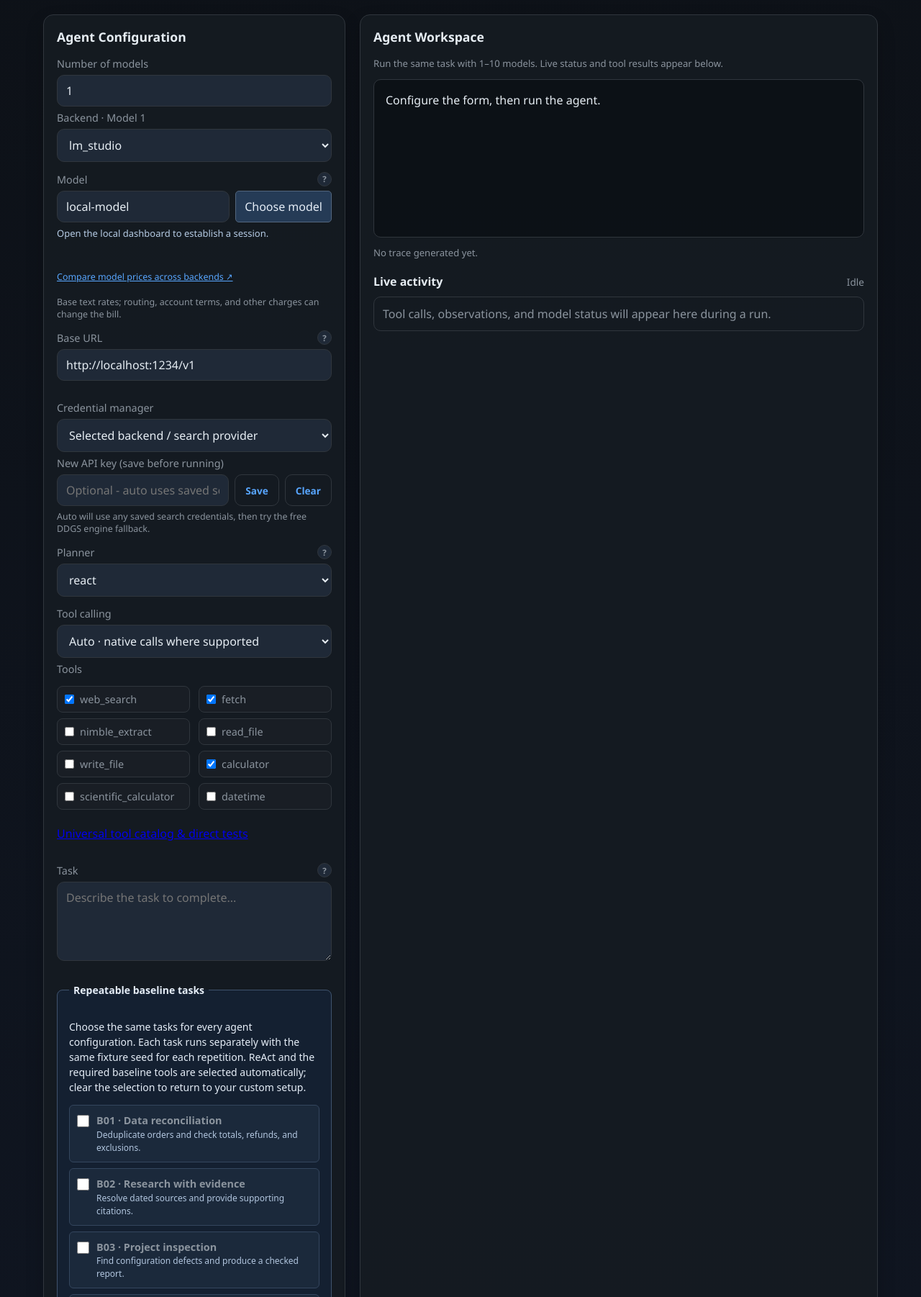
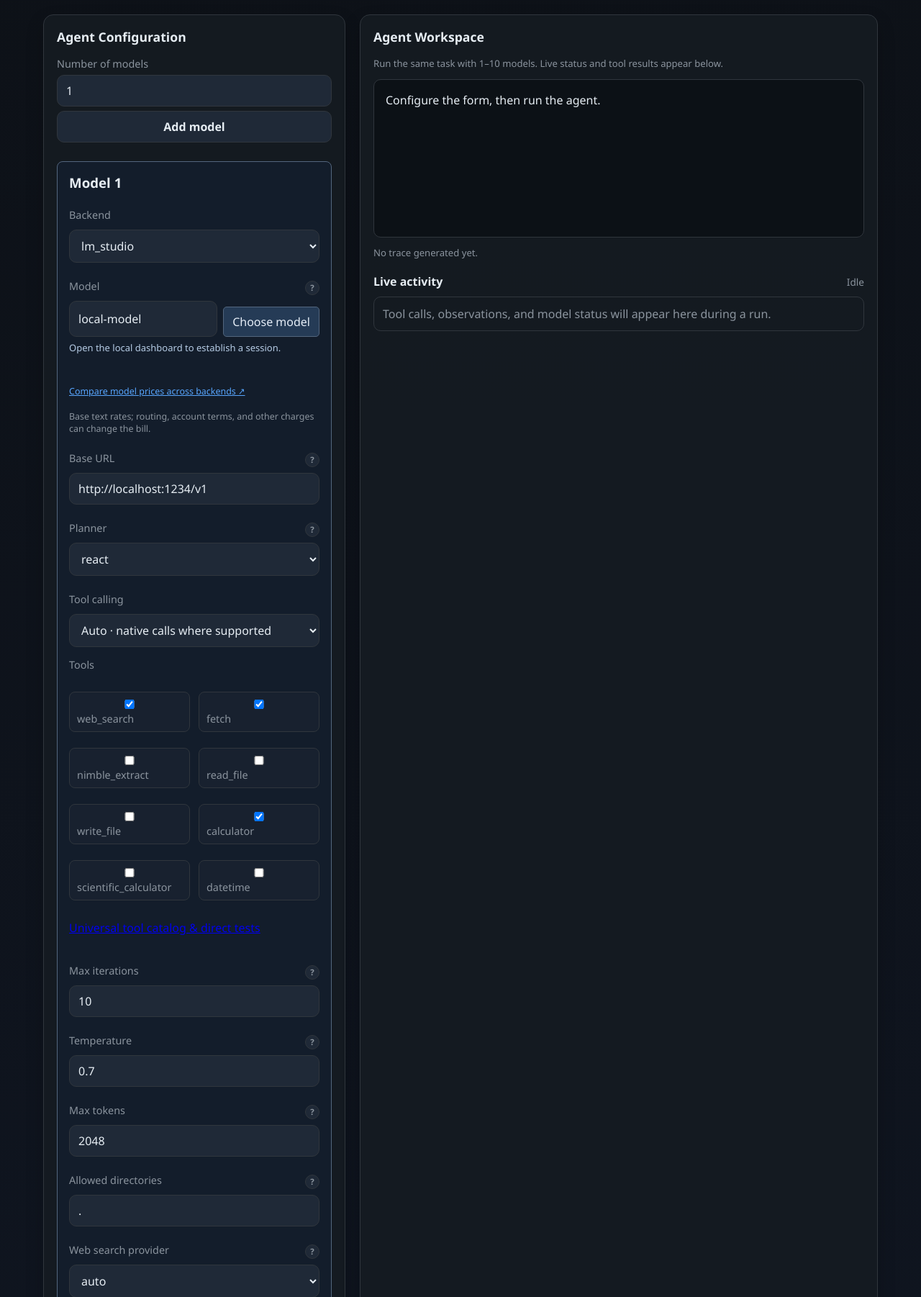
Before and after one commit to Alan-VZ/Agent-Playpen, a FastAPI app: page / in a window 1280 px wide. Shown: the part 171-1973 px from the top of the page at 72% size. Run offline with FastAPI, Linux system fonts and the light colour scheme.

Commit message:
Add independent model cards and matched baseline comparisons

```diff
--- a/debugging/dashboard/experiments.py
+++ b/debugging/dashboard/experiments.py
@@ -34,7 +34,7 @@ class ReviewRequest(BaseModel):
 
 class LaunchRequest(BaseModel):
     model_config = ConfigDict(extra="forbid")
-    configs: list[ExperimentConfig] = Field(min_length=1, max_length=8)
+    configs: list[ExperimentConfig] = Field(min_length=1, max_length=10)
     repeats: int = 5
     tasks: list[str] = Field(default_factory=lambda: list(TASKS), min_length=1, max_length=5)
 
--- a/debugging/dashboard/readiness.py
+++ b/debugging/dashboard/readiness.py
@@ -49,7 +49,7 @@ def requirements(config):
     """Return deduplicated provider -> consumer names, including team members."""
     result = {}
     for index, selected in enumerate(config.get("agents") or config.get("model_slots") or [config]):
-        agent = {**config, **selected}
+        agent = {**config, **{key: value for key, value in selected.items() if value is not None}}
         backend = agent.get("backend", "lm_studio")
         if backend in credentials.BACKEND_KEYS:
             result.setdefault(backend, []).append(f"agent-{index + 1}: model")
--- a/debugging/dashboard/server.py
+++ b/debugging/dashboard/server.py
@@ -302,6 +302,15 @@ class ModelSlot(BaseModel):
     model: str = Field(max_length=500)
     base_url: str = ""
     role: str = Field(default="Independent researcher", max_length=500)
+    temperature: float | None = Field(default=None, ge=0, le=2)
+    max_tokens: int | None = Field(default=None, ge=64, le=32768)
+    max_iterations: int | None = Field(default=None, ge=1, le=50)
+    planner: str | None = Field(default=None, pattern="^(react|cot|tree)$")
+    tool_calling_mode: str | None = Field(default=None, pattern="^(auto|native|prompt)$")
+    tools: list[str] | None = None
+    allowed_dirs: str | None = None
+    search_provider: str | None = None
+
 
 
 class AgentConfig(BaseModel):
@@ -498,7 +507,7 @@ def _validate_run(config: AgentConfig):
         raise HTTPException(status_code=400, detail="Task is required.")
     if config.api_key or config.search_cse_id:
         raise HTTPException(status_code=400, detail="Save credentials using the credential manager first.")
-    if "python_repl" in config.tools:
+    if "python_repl" in config.tools or any("python_repl" in (slot.tools or []) for slot in config.model_slots):
         raise HTTPException(status_code=400, detail="Python execution is disabled in the credential-enabled dashboard.")
     if config.planner not in PLANNER_MAP:
         raise HTTPException(status_code=400, detail="Unsupported planner.")
@@ -613,7 +622,7 @@ def _execute_slot(config, agent_id, on_event=None, cancel_event=None):
 def _execute_run(config: AgentConfig, on_event=None, cancel_event=None):
     if not config.model_slots:
         return _execute_slot(config,"agent-1",on_event,cancel_event)
-    members = [config.model_copy(update={"backend":s.backend,"model":s.model,"base_url":s.base_url,"model_slots":[]}) for s in config.model_slots]
+    members = [config.model_copy(update={**s.model_dump(exclude_none=True, exclude={"role"}),"model_slots":[]}) for s in config.model_slots]
     if len(members)==1:
         return _execute_slot(members[0],"agent-1",on_event,cancel_event)
     session_id=uuid.uuid4().hex
--- a/debugging/dashboard/templates/baseline_builder.html
+++ b/debugging/dashboard/templates/baseline_builder.html
@@ -18,6 +18,7 @@ window.installBaselineBuilder=function(input){
    const count=field(fields,'Number of agents',config.agents.length,v=>{v=Math.max(1,Math.min(10,Math.floor(v)||1));while(config.agents.length<v)config.agents.push({...config.agents[0],role:'Independent researcher'});config.agents.length=v;if(v>1)config.agents[v-1].role='Critic and synthesizer: preserve evidence-backed dissent.';save();render();},'number');count.min='1';count.max='10';
    const concurrency=field(fields,'Maximum simultaneous agents',config.max_concurrency||1,v=>config.max_concurrency=v,'number');concurrency.min='1';concurrency.max='10';
    const seconds=field(fields,'Time limit per task (seconds)',config.timeout_seconds||210,v=>config.timeout_seconds=v,'number');seconds.min='1';seconds.max='1800';
+   field(fields,'Maximum iterations',config.max_iterations||10,v=>config.max_iterations=v,'number');field(fields,'Max output tokens',config.max_output_tokens||2048,v=>config.max_output_tokens=v,'number');
    field(fields,'Shared token reservation limit',config.token_reservation_limit||300000,v=>config.token_reservation_limit=v,'number');field(fields,'Shared tool request limit',config.tool_request_limit||120,v=>config.tool_request_limit=v,'number');
    for(const [memberIndex,member] of config.agents.entries()){
     const panel=element('div');panel.className='baseline-member';panel.append(element('strong',config.agents.length>1&&memberIndex===config.agents.length-1?'Agent '+(memberIndex+1)+' · critic / synthesizer':'Agent '+(memberIndex+1)+' · independent researcher'));const row=element('div');row.className='fields';panel.append(row);
@@ -25,6 +26,7 @@ window.installBaselineBuilder=function(input){
     const model=field(row,'Model',member.model,v=>member.model=v);model.readOnly=true;model.className='model-input';
     select(row,'Planner',member.planner||'react',['react','cot','tree'],v=>member.planner=v).disabled=automatic;
     select(row,'Tool calling',member.tool_calling_mode||'prompt',['auto','native','prompt'],v=>member.tool_calling_mode=v);
+    const temperature=field(row,'Temperature',member.temperature??0,v=>member.temperature=v,'number');temperature.min='0';temperature.max='2';temperature.step='any';
     const toolNames={read_fixture:'Read baseline inputs',calculator:'Calculator',write_artifact:'Write baseline report'};for(const [id,title] of Object.entries(toolNames)){const label=element('label'),checkbox=document.createElement('input');checkbox.type='checkbox';checkbox.checked=(member.tools||Object.keys(toolNames)).includes(id);checkbox.disabled=automatic;checkbox.addEventListener('change',()=>{const selected=new Set(member.tools||Object.keys(toolNames));if(checkbox.checked)selected.add(id);else selected.delete(id);member.tools=Array.from(selected);save();});label.append(checkbox,document.createTextNode(title));row.append(label);}
     field(panel,'Role',member.role||'Independent researcher',v=>member.role=v);
     if(['lm_studio','ollama','azure_openai'].includes(member.backend))field(panel,member.backend==='azure_openai'?'Azure resource endpoint':'Local server URL (optional)',member.base_url||'',v=>member.base_url=v||null,'url');
@@ -34,6 +36,6 @@ window.installBaselineBuilder=function(input){
    if(configs.length>1){const remove=element('button','Remove configuration');remove.type='button';remove.addEventListener('click',()=>{configs.splice(index,1);save();render();});section.append(remove);}root.append(section);
   }
  }
- document.getElementById('baseline-add-config').addEventListener('click',()=>{const configs=JSON.parse(input.value);if(configs.length>=8)return;const copy=JSON.parse(JSON.stringify(configs[0]));copy.name='comparison-'+(configs.length+1);configs.push(copy);input.value=JSON.stringify(configs,null,2);render();});input.addEventListener('change',render);document.addEventListener('baseline-tasks-changed',render);return render;
+ document.getElementById('baseline-add-config').addEventListener('click',()=>{const configs=JSON.parse(input.value);if(configs.length>=10)return;const copy=JSON.parse(JSON.stringify(configs[0]));copy.name='comparison-'+(configs.length+1);configs.push(copy);input.value=JSON.stringify(configs,null,2);render();});input.addEventListener('change',render);document.addEventListener('baseline-tasks-changed',render);return render;
 };
 </script>
--- a/debugging/dashboard/templates/baseline_task_picker.html
+++ b/debugging/dashboard/templates/baseline_task_picker.html
@@ -31,11 +31,13 @@
   function destination(){const config=collectConfig();const params=new URLSearchParams({repeats:document.getElementById('workspace-baseline-repeats')?.value||'1',tasks:ids().join(','),backend:config.backend,model:config.model,planner:config.planner,tool_calling_mode:config.tool_calling_mode||'auto',temperature:String(config.temperature),max_iterations:String(config.max_iterations),max_output_tokens:String(config.max_tokens)});if(window.playpenModelSlots&&window.playpenModelSlots.get().length>1)params.set('models',JSON.stringify(window.playpenModelSlots.get()));if(['lm_studio','ollama','azure_openai'].includes(config.backend))params.set('base_url',config.base_url);return '/baselines?'+params;}
   async function launch(){
     const tasks=ids();if(!tasks.length)throw new Error('Select at least one baseline task.');
+    if(!document.getElementById('agent-form').reportValidity())throw new Error('Correct the highlighted model settings before running.');
     const config=collectConfig(),slots=window.playpenModelSlots?.get()||[config],selected=setup();
     if(slots.some(slot=>!slot.model||slot.model==='local-model'))throw new Error('Choose an explicit model for every slot before running.');
-    const agents=slots.map(slot=>({backend:slot.backend,model:slot.model,base_url:slot.base_url||null,role:slot.role||'Independent researcher',planner:selected.planner,tool_calling_mode:config.tool_calling_mode||'auto',tools:selected.tools,temperature:config.temperature}));
-    if(!await window.playpenSecrets.preflight({agents}))return null;
-    const payload={configs:[{name:slots.length>1?'workspace-models':'workspace-agent',agents,max_concurrency:Math.min(3,slots.length),max_iterations:config.max_iterations,max_output_tokens:config.max_tokens,timeout_seconds:210,auto_baseline_setup:true}],tasks,repeats:Number(document.getElementById('workspace-baseline-repeats').value)};
+    if(slots.some(slot=>(slot.max_tokens??config.max_tokens)>16384))throw new Error('Baseline max tokens must be 16384 or less for every model.');
+    const configs=slots.map((slot,index)=>({name:slots.length>1?('model-'+(index+1)+'-'+slot.model).slice(0,100):'workspace-agent',agents:[{backend:slot.backend,model:slot.model,base_url:slot.base_url||null,role:slot.role||'Independent researcher',planner:selected.planner,tool_calling_mode:slot.tool_calling_mode||config.tool_calling_mode||'auto',tools:selected.tools,temperature:slot.temperature??config.temperature}],max_concurrency:1,max_iterations:slot.max_iterations??config.max_iterations,max_output_tokens:slot.max_tokens??config.max_tokens,timeout_seconds:210,auto_baseline_setup:true}));
+    if(!await window.playpenSecrets.preflight({agents:configs.flatMap(c=>c.agents)}))return null;
+    const payload={configs,tasks,repeats:Number(document.getElementById('workspace-baseline-repeats').value)};
     const response=await fetch('/api/benchmarks',{method:'POST',headers:{'Content-Type':'application/json'},body:JSON.stringify(payload)}),result=await response.json();
     if(!response.ok)throw new Error(typeof result.detail==='string'?result.detail:result.detail?.message||result.message||'Baseline launch failed.');
     return result;
--- a/debugging/dashboard/templates/baselines.html
+++ b/debugging/dashboard/templates/baselines.html
@@ -28,8 +28,9 @@
      for(const key of ['backend','model','planner','base_url','tool_calling_mode'])if(params.has(key))member[key]=params.get(key);
      if(params.has('temperature'))member.temperature=Number(params.get('temperature'));
      for(const key of ['max_iterations','max_output_tokens','timeout_seconds'])if(params.has(key))config[key]=Number(params.get(key));
-     if(params.has('models')){const slots=JSON.parse(params.get('models'));if(!Array.isArray(slots)||!slots.length||slots.length>10)throw new Error('Choose between 1 and 10 models.');config.agents=slots.map(slot=>({backend:slot.backend,model:slot.model,base_url:slot.base_url||null,role:slot.role||'Independent researcher',planner:member.planner,tool_calling_mode:member.tool_calling_mode,temperature:member.temperature}));config.name='workspace-models';config.max_concurrency=3;}
-     configInput.value=JSON.stringify([config],null,2);rebuild();
+     let configurations=[config];
+     if(params.has('models')){const slots=JSON.parse(params.get('models'));if(!Array.isArray(slots)||!slots.length||slots.length>10)throw new Error('Choose between 1 and 10 models.');configurations=slots.map((slot,index)=>({...config,name:('model-'+(index+1)+'-'+slot.model).slice(0,100),max_iterations:slot.max_iterations??config.max_iterations,max_output_tokens:slot.max_tokens??config.max_output_tokens,agents:[{backend:slot.backend,model:slot.model,base_url:slot.base_url||null,role:slot.role||'Independent researcher',planner:slot.planner||member.planner,tool_calling_mode:slot.tool_calling_mode||member.tool_calling_mode,temperature:slot.temperature??member.temperature}]}));}
+     configInput.value=JSON.stringify(configurations,null,2);rebuild();
      message.textContent='Selected tasks and current agent settings loaded. Review the choices, add comparison agents if desired, then run.';
    }
  } catch(error){message.textContent=error.message;}
--- a/debugging/dashboard/templates/index.html
+++ b/debugging/dashboard/templates/index.html
@@ -1365,7 +1365,7 @@
     });
     document.getElementById('base_url').addEventListener('change', () => workspacePicker?.refresh());
     loadDefaults().then(() => {
-      window.playpenModelSlots?.init();
+      window.playpenModelSlots?.init(defaultState.model_slots);
       refreshKeyStatus();
 
     });
--- a/debugging/dashboard/templates/workspace_models.html
+++ b/debugging/dashboard/templates/workspace_models.html
@@ -1,19 +1,31 @@
+<style>
+.workspace-model-card{border:1px solid #53667e;border-radius:8px;padding:16px;margin:12px 0;background:#131d2b;min-width:0}.workspace-model-card h3{margin:0 0 14px}.workspace-model-card .field{margin-bottom:14px}.workspace-model-card input,.workspace-model-card select{box-sizing:border-box;width:100%;min-width:0}.workspace-model-card label{display:block;margin:9px 0 5px}.workspace-model-card .slot-tools label{display:flex;gap:8px;align-items:center}.workspace-model-card .slot-tools input{width:auto}.workspace-model-card button{margin-top:8px}.workspace-model-card .input-row{display:flex;flex-wrap:wrap;gap:8px}.workspace-model-card .input-row input{flex:1 1 180px}#workspace-extra-models{min-width:0}
+</style>
 <script nonce="{{ session_token }}">
 (() => {
  const extra=[],controls=[];
- function primary(){return {backend:document.getElementById('backend').value,model:document.getElementById('model').value,base_url:document.getElementById('base_url').value,role:'Independent researcher'};}
- function get(){const count=Math.max(1,Math.min(10,Math.floor(Number(document.getElementById('workspace-model-count').value))||1));while(extra.length<count-1)extra.push({backend:primary().backend,model:'',base_url:primary().base_url,role:'Independent researcher'});return [primary(),...extra.slice(0,count-1)].map(s=>({...s}));}
+ const el=(tag,text)=>{const e=document.createElement(tag);if(text)e.textContent=text;return e;};
+ function primary(){return {backend:document.getElementById('backend').value,model:document.getElementById('model').value,base_url:document.getElementById('base_url').value,role:'Independent researcher',planner:document.getElementById('planner').value,tool_calling_mode:document.getElementById('tool_calling_mode').value,temperature:Number(document.getElementById('temperature').value),max_tokens:Number(document.getElementById('max_tokens').value),max_iterations:Number(document.getElementById('max_iterations').value),allowed_dirs:document.getElementById('allowed_dirs').value,search_provider:document.getElementById('search_provider').value,tools:Array.from(document.querySelectorAll('input[name=tools]:checked')).map(i=>i.value)};}
+ function get(){const count=Math.max(1,Math.min(10,Math.floor(Number(document.getElementById('workspace-model-count').value))||1));while(extra.length<count-1)extra.push({...primary(),tools:[...primary().tools],model:''});return [primary(),...extra.slice(0,count-1)].map(s=>({...s,tools:[...s.tools]}));}
  function render(){const root=document.getElementById('workspace-extra-models');if(!root)return;for(const c of controls)c.dispose();controls.length=0;root.replaceChildren();const count=get().length;
-  while(extra.length<count-1)extra.push({backend:primary().backend,model:'',base_url:primary().base_url,role:'Independent researcher'});
-  for(let index=0;index<count-1;index++){const slot=extra[index],panel=document.createElement('section');panel.style.cssText='border:1px solid #40536d;padding:12px;border-radius:7px;margin:12px 0;';const title=document.createElement('h3');title.textContent='Model '+(index+2);panel.append(title);
-   const label=document.createElement('label');label.textContent='Backend';const backend=document.createElement('select');for(const option of document.getElementById('backend').options){const o=document.createElement('option');o.value=option.value;o.textContent=option.textContent;backend.append(o);}backend.value=slot.backend;label.append(backend);panel.append(label);
-   const holder=document.createElement('div');panel.append(holder);root.append(panel);
-   const chooser=window.playpenModelPicker.mount(holder,{backend:()=>slot.backend,model:()=>slot.model,baseUrl:()=>slot.base_url,followActive:false,selected:name=>slot.model=name});controls.push(chooser);
-   backend.addEventListener('change',()=>{slot.backend=backend.value;slot.model='';slot.base_url=slot.backend==='lm_studio'?'http://localhost:1234/v1':slot.backend==='ollama'?'http://localhost:11434/v1':'';chooser.refresh();});
-   const advanced=document.createElement('details'),summary=document.createElement('summary');summary.textContent='Server settings';const endpoint=document.createElement('input');endpoint.value=slot.base_url||'';endpoint.placeholder='Local server or Azure endpoint';endpoint.setAttribute('aria-label','Model '+(index+2)+' server URL');endpoint.addEventListener('change',()=>{slot.base_url=endpoint.value;chooser.refresh();});advanced.append(summary,endpoint);panel.append(advanced);
+  for(let index=0;index<count-1;index++){const slot=extra[index],panel=el('section');panel.className='workspace-model-card';panel.dataset.slot=String(index+2);panel.append(el('h3','Model '+(index+2)));const remove=el('button','Remove model '+(index+2));remove.type='button';remove.addEventListener('click',()=>{extra.splice(index,1);document.getElementById('workspace-model-count').value=String(count-1);render();});panel.append(remove);root.append(panel);
+   function input(label,key,type='text',min,max){const l=el('label',label),i=el('input');i.type=type==='number'?'text':type;if(type==='number')i.inputMode=key==='temperature'?'decimal':'numeric';i.value=slot[key]??'';i.dataset.parameter=key;i.setAttribute('aria-label','Model '+(index+2)+' '+label);if(min!==undefined)i.min=min;if(max!==undefined)i.max=max;if(type==='number')i.step=key==='temperature'?'any':'1';i.required=true;i.addEventListener('input',()=>{const value=Number(i.value);if(type==='number')i.setCustomValidity(i.value.trim()!==''&&Number.isFinite(value)&&value>=min&&value<=max&&(key==='temperature'||Number.isInteger(value))?'':'Enter a valid '+label+' from '+min+' to '+max+'.');slot[key]=type==='number'?value:i.value;});l.append(i);panel.append(l);return i;}
+   function select(label,key,values){const l=el('label',label),s=el('select');s.dataset.parameter=key;s.setAttribute('aria-label','Model '+(index+2)+' '+label);for(const value of values){const o=el('option',value);o.value=value;s.append(o);}s.value=slot[key];s.addEventListener('change',()=>slot[key]=s.value);l.append(s);panel.append(l);return s;}
+   const backend=select('Backend','backend',Array.from(document.getElementById('backend').options).map(o=>o.value));
+   const holder=el('div');panel.append(holder);const chooser=window.playpenModelPicker.mount(holder,{backend:()=>slot.backend,model:()=>slot.model,baseUrl:()=>slot.base_url,followActive:false,selected:name=>slot.model=name});controls.push(chooser);
+   const endpoint=input('Base URL','base_url');endpoint.required=false;endpoint.addEventListener('change',()=>chooser.refresh());
+   backend.addEventListener('change',()=>{slot.model='';slot.base_url=slot.backend==='lm_studio'?'http://localhost:1234/v1':slot.backend==='ollama'?'http://localhost:11434/v1':'';endpoint.value=slot.base_url;chooser.refresh();});
+   select('Planner','planner',['react','cot','tree']);select('Tool calling','tool_calling_mode',['auto','native','prompt']);
+   input('Max iterations','max_iterations','number',1,50);input('Temperature','temperature','number',0,2);input('Max tokens','max_tokens','number',64,16384);
+   input('Allowed directories','allowed_dirs');select('Web search provider','search_provider',Array.from(document.getElementById('search_provider').options).map(o=>o.value));
+   const tools=el('div');tools.className='slot-tools';tools.append(el('strong','Tools'));for(const option of document.querySelectorAll('input[name=tools]')){const label=el('label'),box=el('input');box.type='checkbox';box.value=option.value;box.checked=slot.tools.includes(option.value);box.addEventListener('change',()=>{slot.tools=Array.from(tools.querySelectorAll('input:checked')).map(i=>i.value);});label.append(box,document.createTextNode(option.value));tools.append(label);}panel.append(tools);
+   const note=el('p','Baseline tasks automatically use ReAct and the required baseline tools. Other parameters remain specific to this model.');note.className='field-note';panel.append(note);
   }
-  if(count>1){const note=document.createElement('p');note.className='field-note';note.textContent='Each model receives the same task. Models sharing a local server run in turn; different sources can run together.';root.append(note);}window.playpenModelPicker?.refreshAll();
+  window.playpenModelPicker.refreshAll();
  }
- window.playpenModelSlots={get,init:()=>{document.getElementById('workspace-model-count').addEventListener('change',()=>{const count=document.getElementById('workspace-model-count');count.value=String(Math.max(1,Math.min(10,Math.floor(Number(count.value))||1)));render();});render();}};
+ function init(saved){const count=document.getElementById('workspace-model-count');const primaryCard=el('section');primaryCard.className='workspace-model-card';primaryCard.dataset.slot='1';primaryCard.append(el('h3','Model 1'));const first=document.getElementById('backend').closest('.field');const countField=el('div');countField.className='field';first.before(countField);countField.append(document.querySelector('label[for=workspace-model-count]'),count);const add=el('button','Add model');add.type='button';add.addEventListener('click',()=>{if(Number(count.value)>=10)return;count.value=String(Number(count.value)+1);render();});countField.append(add);first.before(primaryCard);for(const id of ['backend','model','base_url','planner','tool_calling_mode','tool-list','max_iterations','temperature','max_tokens','allowed_dirs','search_provider']){const node=document.getElementById(id)?.closest('.field');if(node&&!primaryCard.contains(node))primaryCard.append(node);}document.querySelector('label[for=backend]').textContent='Backend';
+ if(Array.isArray(saved)&&saved.length){count.value=String(saved.length);for(const slot of saved.slice(1))extra.push({...primary(),...slot});}
+ count.addEventListener('change',()=>{count.value=String(Math.max(1,Math.min(10,Math.floor(Number(count.value))||1)));render();});render();}
+ window.playpenModelSlots={get,init};
 })();
 </script>
```
Also changed, not shown: docs/issues-and-resolutions.md (+2 -0 lines), docs/model-comparisons.md (added, +11 -0 lines), tests/baseline_tasks_ui.cjs (+7 -2 lines), tests/local_models_ui.cjs (+4 -0 lines), tests/test_model_sources.py (+35 -0 lines), README.md, docs/README.md.
